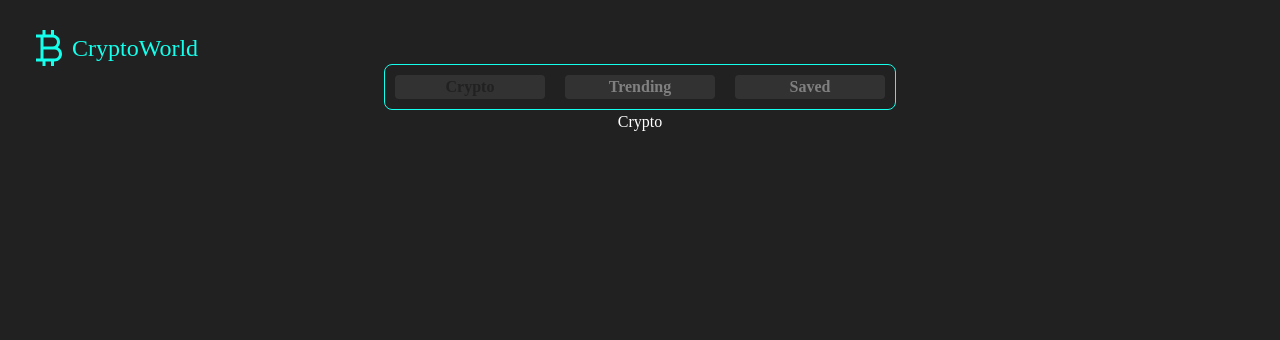
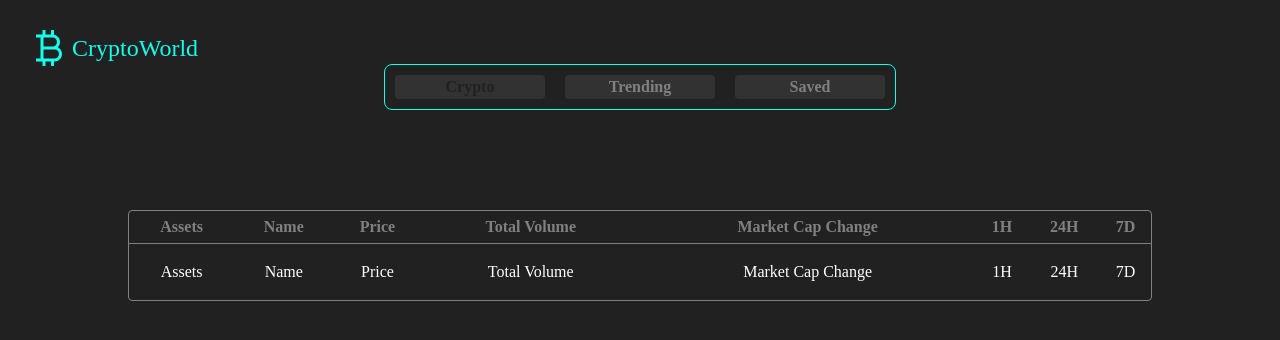
Before and after one commit to Youngie8/crypto-webapp, a React (Create React App) app: page / in a window 1280 px wide. Shown: the top 340 px of the page. Built offline with nearby package versions, Linux system fonts and the light colour scheme.

Commit message:
Created the tableComponent

```diff
--- /dev/null
+++ b/src/components/TableComponent.js
@@ -0,0 +1,38 @@
+import React from 'react'
+
+const TableComponent = () => {
+  return (
+    <div
+    className='flex flex-col mt-9 border border-gray-100 rounded'
+    >
+        <table className='w-full table-auto'>
+            <thead className='capitalize text-base text-gray-100 font-medium border-b border-gray-100'>
+                <tr>
+                    <th className='py-1'>Assets</th>
+                    <th className='py-1'>Name</th>
+                    <th className='py-1'>Price</th>
+                    <th className='py-1'>Total Volume</th>
+                    <th className='py-1'>Market Cap Change</th>
+                    <th className='py-1'>1H</th>
+                    <th className='py-1'>24H</th>
+                    <th className='py-1'>7D</th>
+                </tr>
+            </thead>
+            <tbody>
+                <tr className='text-center text-base border-b border-gray-100 hover:bg-gray-200 last:border-b-0'>
+                    <td className='py-4'>Assets</td>
+                    <td className='py-4'>Name</td>
+                    <td className='py-4'>Price</td>
+                    <td className='py-4'>Total Volume</td>
+                    <td className='py-4'>Market Cap Change</td>
+                    <td className='py-4'>1H</td>
+                    <td className='py-4'>24H</td>
+                    <td className='py-4'>7D</td>
+                </tr>
+            </tbody>
+        </table>
+    </div>
+  )
+}
+
+export default TableComponent
--- a/src/pages/Crypto.js
+++ b/src/pages/Crypto.js
@@ -1,8 +1,11 @@
 import React from 'react'
+import TableComponent from '../components/TableComponent'
 
 const Crypto = () => {
   return (
-    <div>Crypto</div>
+    <section className='w-[80%] h-full flex flex-col mt-16 mb-24 relative'>
+        <TableComponent/>
+    </section>
   )
 }
 
```
